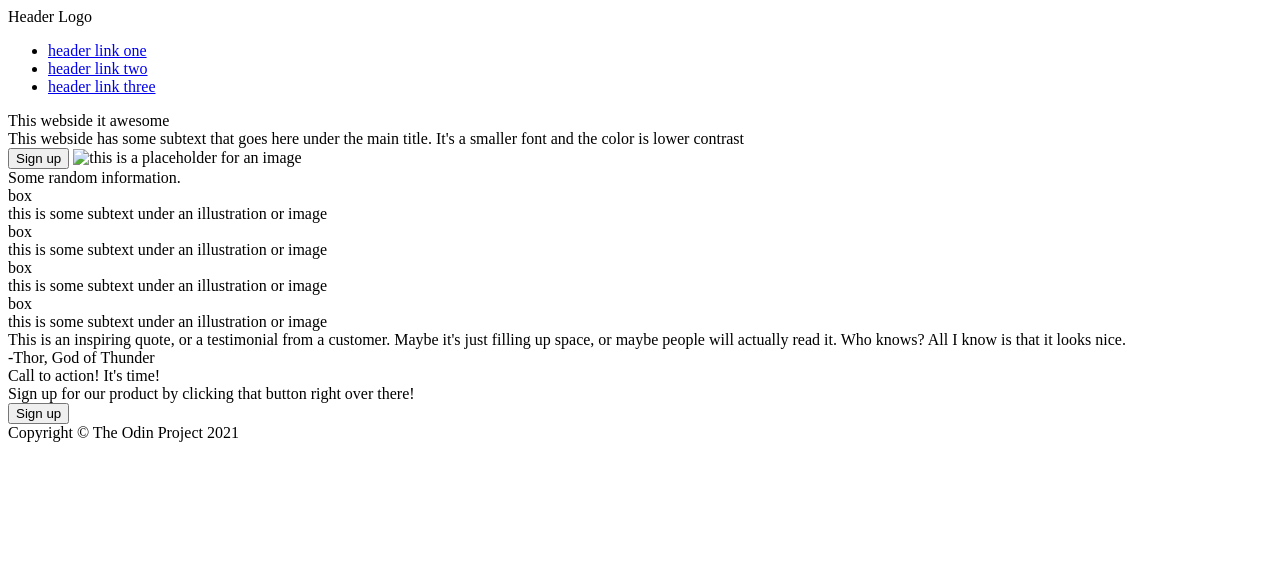
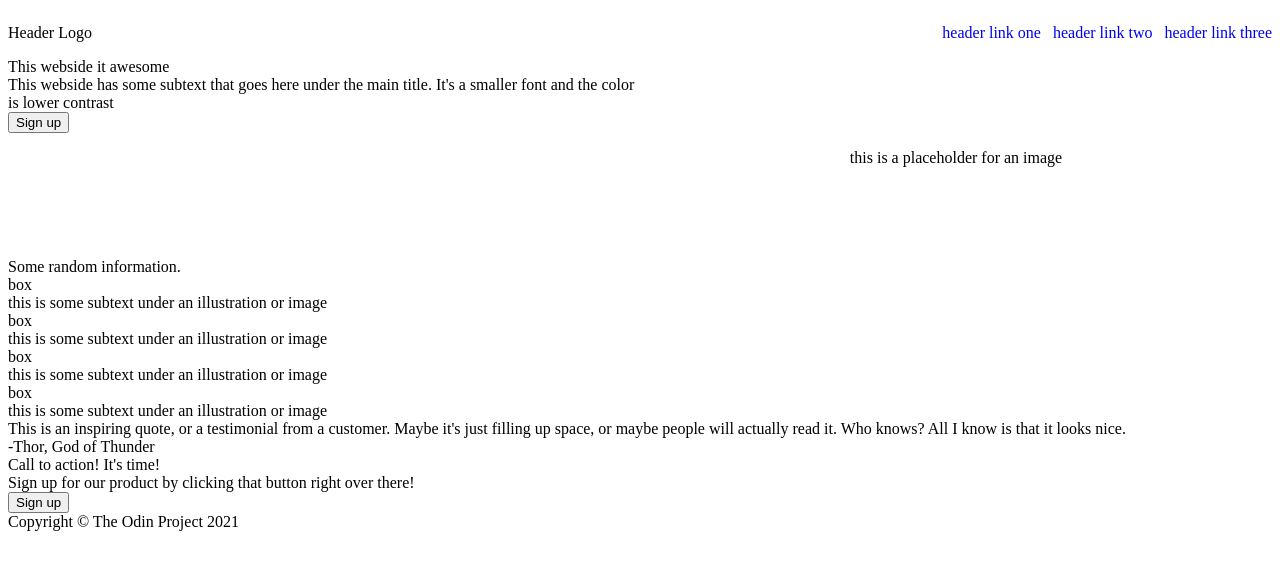
Before and after one commit to adrb441/landing-page, a plain HTML site: page index.html in a window 1280 px wide. Drawn offline with Linux system fonts and the light colour scheme.

Commit message:
Add stylesheet and adjust header layout

```diff
--- a/index.html
+++ b/index.html
@@ -3,19 +3,28 @@
     <head>
         <meta charset="UTF-8">
         <title>Landing Page</title>
+        <link rel="stylesheet" href="style.css">
     </head>
     <body>
-        <div class="header"></div>
+        <div class="header">
+            <div class="top">
                 <div class="title">Header Logo</div>
+                <div class="links">
                     <ul>
                         <li><a href="#">header link one</a></li>
                         <li><a href="#">header link two</a></li>
                         <li><a href="#">header link three</a></li>
                     </ul>
+                </div>
+            </div>
+            <div class="container">
+                <div class="stuff">
                     <div class="text"> This webside it awesome</div>
                     <div class="text">This webside has some subtext that goes here under the main title. It's a smaller font and the color is lower contrast</div>
                     <button>Sign up</button>
-            <img alt="this is a placeholder for an image">
+                </div>
+                <div class="placeholder">this is a placeholder for an image</div>
+            </div>
         </div>
         <div class="information">
             <div class="text">Some random information.</div>
@@ -23,7 +32,7 @@
                 <div class="box">box</div>
                 <div class="text">this is some subtext under an illustration or image</div>
             </div>
-            <div class="info-box"></div>
+            <div class="info-box">
                 <div class="box">box</div>
                 <div class="text">this is some subtext under an illustration or image</div>
             </div>
--- /dev/null
+++ b/style.css
@@ -0,0 +1,33 @@
+.top {
+    display: flex;
+    justify-content: space-between;
+    align-items: center;
+}
+
+.container {
+    display: flex;
+}
+
+.stuff {
+    width: 700px;
+    height: 200px;
+
+}
+
+.placeholder {
+    width: 700px;
+    height: 200px;
+    display: flex;
+    justify-content: center;
+    align-items: center;
+}
+
+ul {
+    display: flex;
+    list-style: none;
+    gap: 12px;
+}
+
+a {
+    text-decoration: none;
+}
```
Lines whose indentation alone changed are shown as unchanged.
